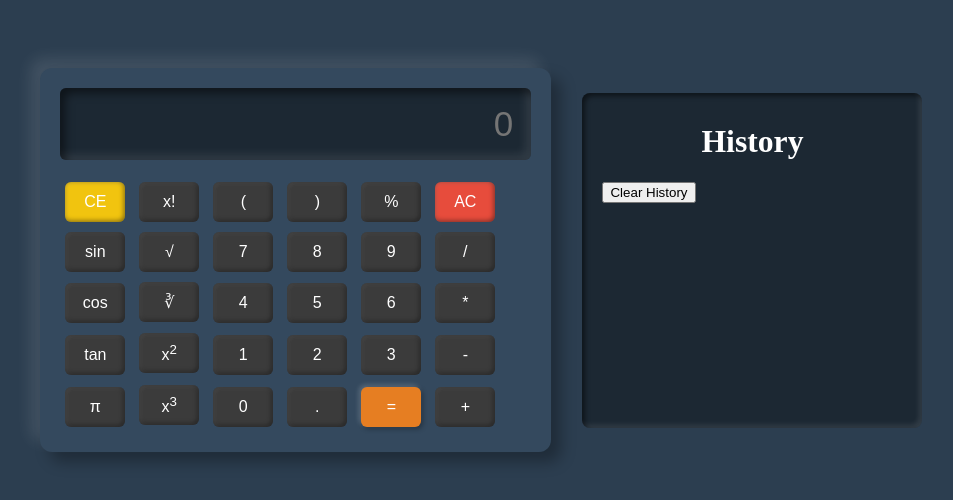
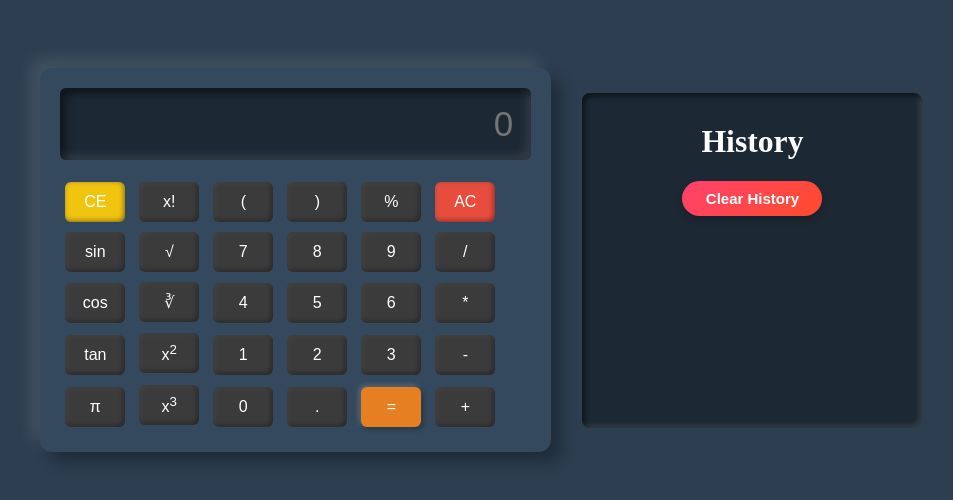
Before and after one commit to jadhavsavita/Calculator-with-history-, a plain HTML site: page index.html in a window 1280 px wide. Shown: the part 140-640 px from the top of the page, without its empty margins (173-1126 px from the left). Drawn offline with Linux system fonts and the light colour scheme.

Commit message:
Added css for clear history button

```diff
--- a/style.css
+++ b/style.css
@@ -149,3 +149,33 @@ body {
     font-weight: 500;
     color: #bdc3c7;
 }
+
+
+/* Css for clear history button */
+
+#clear-history {
+    display: block;
+    width: 140px;
+    margin: 10px auto;
+    padding: 9px 13px;
+    font-size: 15px;
+    font-weight: bold;
+    color: white;
+    background: linear-gradient(135deg, #ff416c, #ff4b2b);
+    border: none;
+    border-radius: 25px;
+    cursor: pointer;
+    transition: all 0.3s ease-in-out;
+    box-shadow: 0px 4px 6px rgba(0, 0, 0, 0.2);
+}
+
+#clear-history:hover {
+    background: linear-gradient(135deg, #ff4b2b, #ff416c);
+    transform: scale(1.05);
+    box-shadow: 0px 6px 10px rgba(0, 0, 0, 0.3);
+}
+
+#clear-history:active {
+    transform: scale(0.98);
+    box-shadow: 0px 2px 4px rgba(0, 0, 0, 0.2);
+}
```
